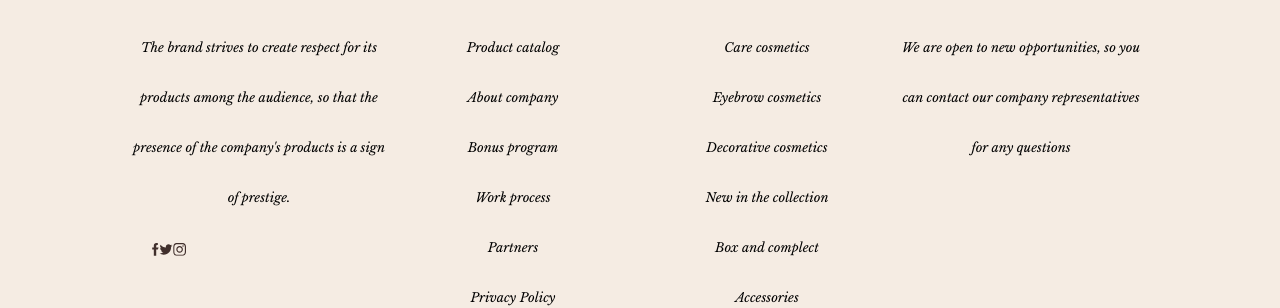
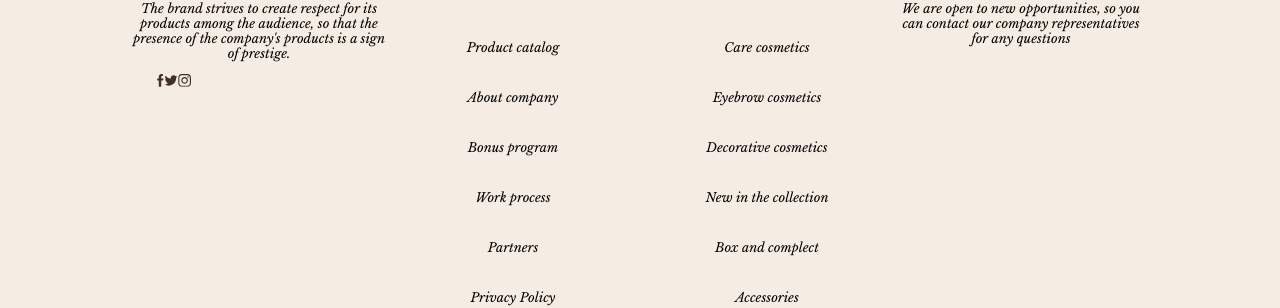
Before and after one commit to AigerimAkmatalieva/care-products-diploma-, a React (Create React App) app: page /signup in a window 1280 px wide. Shown: the part 934-1242 px from the top of the page. Built offline with nearby package versions, Linux system fonts and the light colour scheme.

Commit message:
correct components

```diff
--- a/src/components/Footer/Footer.css
+++ b/src/components/Footer/Footer.css
@@ -72,6 +72,8 @@
   padding: 1rem;
   text-align: center;
   color: black;
+}
+.Footer .line-h {
   line-height: 50px;
 }
 .Footer h1 {
@@ -88,5 +90,5 @@
 }
 .Footer .display {
   display: flex;
-  margin: 20px;
+  margin-left: 25px;
 }
--- a/src/components/Footer/Footer.js
+++ b/src/components/Footer/Footer.js
@@ -19,7 +19,7 @@ function Footer(props) {
         <img src={instagram} alt="Instagram" className="instagram" />
         </div>
       </div>
-      <div className="col-3">
+      <div className="col-3 line-h">
         <h1>Navigation</h1>
         <aside>Product catalog</aside>
         <aside>About company</aside>
@@ -28,7 +28,7 @@ function Footer(props) {
         <aside>Partners</aside>
         <aside>Privacy Policy</aside>
       </div>
-      <div className="col-3">
+      <div className="col-3 line-h">
         <h1>Products</h1>
         <aside>Care cosmetics</aside>
         <aside>Eyebrow cosmetics</aside>
```
